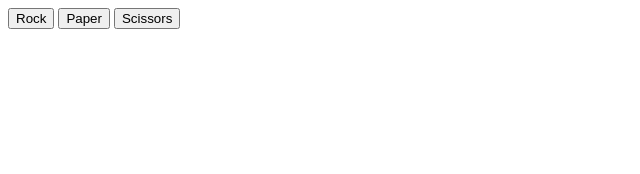
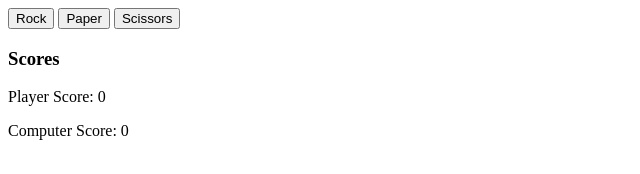
Before and after one commit to adrianwidz/rock-paper-scissors, a plain HTML site: page rock-paper-scissors.html in a window 1280 px wide. Both pictures are taken after a click on the button "Rock". Shown: the whole page, without its empty margins (0-640 px from the left). Drawn offline with Linux system fonts and the light colour scheme.

Commit message:
Added score table and counting logic

```diff
--- a/rock-paper-scissors.html
+++ b/rock-paper-scissors.html
@@ -9,6 +9,11 @@
     <button type="button" class="choiceButton">Rock</button>
     <button type="button" class="choiceButton">Paper</button>
     <button type="button" class="choiceButton">Scissors</button>
+    <div id="scoreTable">
+        <h3>Scores</h3>
+        <p id="playerScore">Player Score: 0</p>
+        <p id="computerScore">Computer Score: 0</p>
+    </div>
 
     <script src="rock-paper-scissors.js"></script>
 </body>
--- a/rock-paper-scissors.js
+++ b/rock-paper-scissors.js
@@ -1,3 +1,6 @@
+let playerScore = 0;
+let computerScore = 0;
+
 function getComputerChoice() {
     let choice = Math.floor(Math.random() * 3);
     if (choice == 0) {
@@ -25,12 +28,6 @@ function getHumanChoice() {
     };
 };
 
-
-function playGame() {
-
-    let humanScore = 0;
-    let computerScore = 0;
-
 function playRound(humanChoice, computerChoice) {
     console.log(computerChoice);
     console.log(humanChoice);
@@ -40,19 +37,19 @@ function playGame() {
                (humanChoice == "scissors" && computerChoice == "paper") ||
                (humanChoice == "paper" && computerChoice == "rock")) {
         console.log("Point for you!");
-            humanScore++;
+        playerScore++;
     } else {
         console.log("Point for computer!");
         computerScore++;
     };
 };
 
+function playGame() {
+
     for (let i = 0; i < 5; i++) {
         playRound(getHumanChoice(), getComputerChoice());
     }
 
-    console.log(computerScore);
-    console.log(humanScore);
 
     if (computerScore == humanScore) {
         console.log("It's a draw!");
@@ -63,10 +60,23 @@ function playGame() {
     }
 }
 
+function scoreUpdate() {
+
+    const playerScoreLabel = document.querySelector("#playerScore")
+    const computerScoreLabel = document.querySelector("#computerScore")
+    console.log(playerScoreLabel)
+
+    playerScoreLabel.innerText = "Player Score: " + playerScore;
+    computerScoreLabel.innerText = "Computer Score: " + computerScore;
+
+
+}
+
 const choiceButtons = document.querySelectorAll(".choiceButton");
 choiceButtons.forEach(choiceButton => {
     choiceButton.addEventListener('click', (e) => {
         const playerChoice = e.target.innerText;
-        console.log(playerChoice)
+        playRound(playerChoice.toLowerCase(), getComputerChoice());
+        scoreUpdate()
     })
-})
+});
```
Lines whose indentation alone changed are shown as unchanged.
